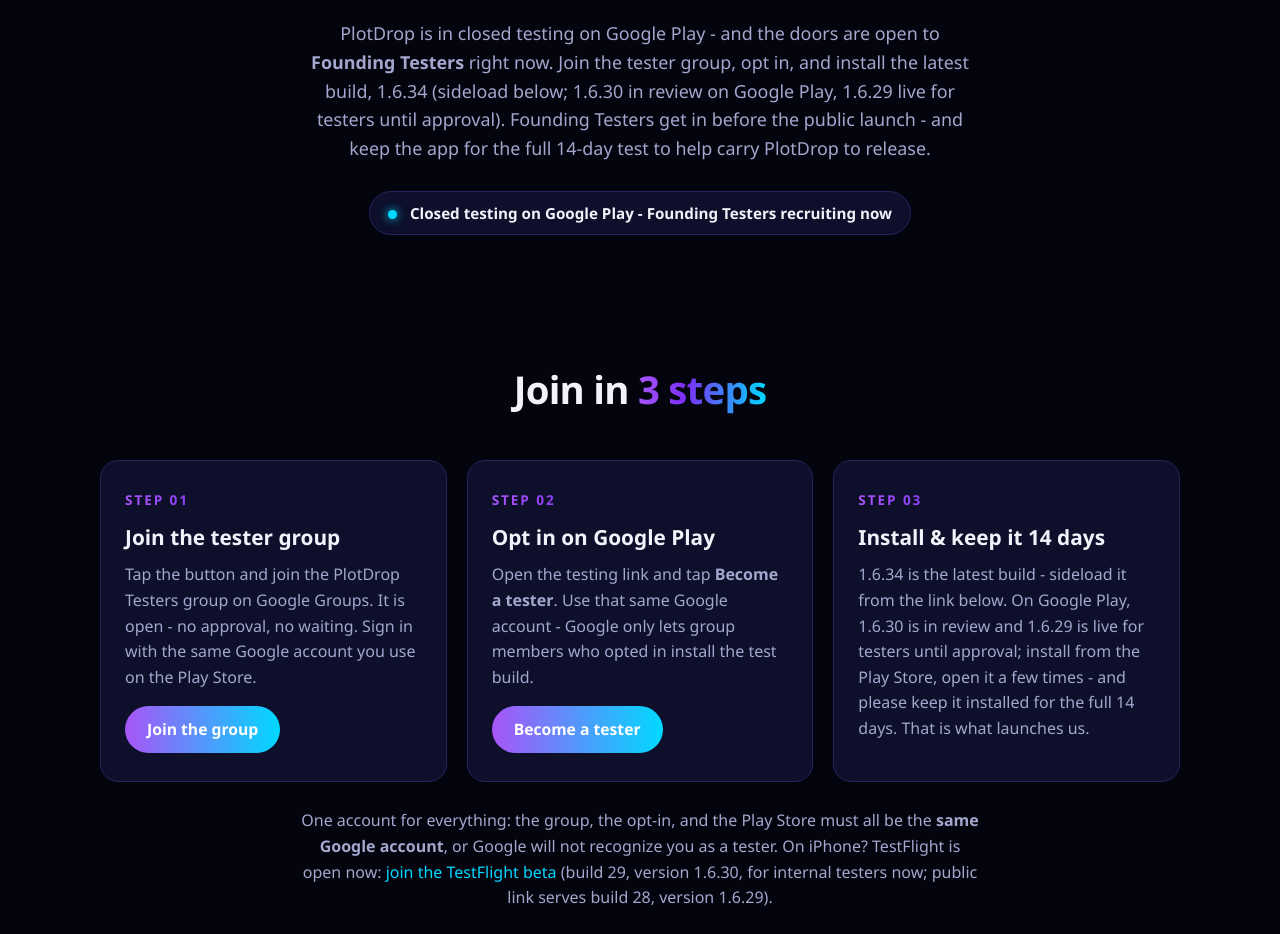
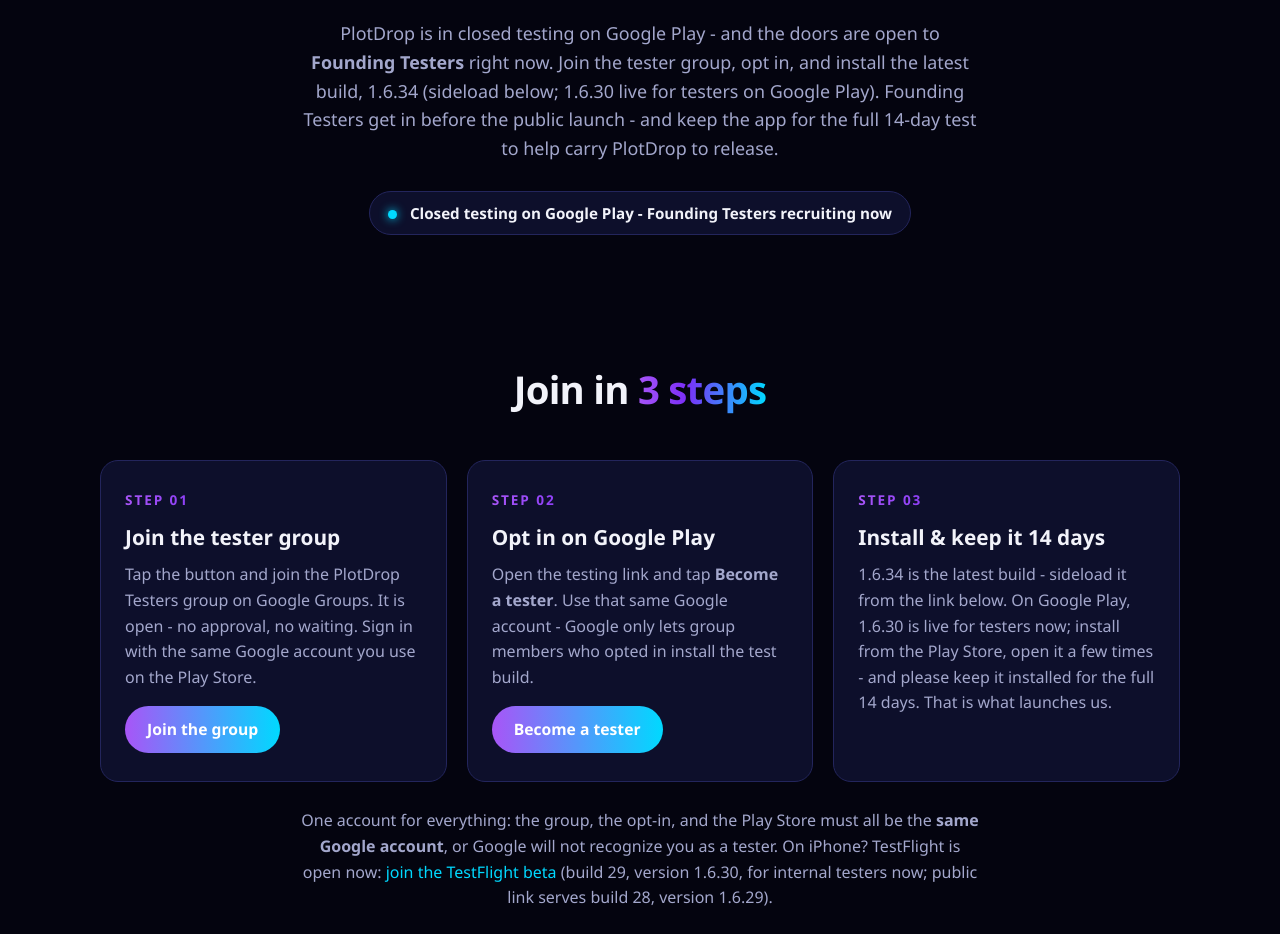
Before and after one commit to Prince1399/plotdrop-website, a plain HTML site: page download/index.html in a window 1280 px wide. Shown: the part 468-1402 px from the top of the page. Drawn offline with Linux system fonts and the light colour scheme.

Commit message:
Play lines: 1.6.30 live for testers (released Nov 1, 6:09 PM)

```diff
--- a/download/index.html
+++ b/download/index.html
@@ -27,7 +27,7 @@
       <p class="tagline">Read the story. Call the twist. Wait for the drop.</p>
       <p class="lede">PlotDrop is in closed testing on Google Play - and the doors are open
       to <strong>Founding Testers</strong> right now. Join the tester group, opt in, and install
-      the latest build, 1.6.34 (sideload below; 1.6.30 in review on Google Play, 1.6.29 live for testers until approval). Founding Testers get in before the
+      the latest build, 1.6.34 (sideload below; 1.6.30 live for testers on Google Play). Founding Testers get in before the
       public launch - and keep the app for the full 14-day test to help carry PlotDrop to release.</p>
       <div class="status-pill"><span class="dot"></span> Closed testing on Google Play - Founding Testers recruiting now</div>
     </div>
@@ -52,7 +52,7 @@
         <div class="beat">
           <div class="num grad-text">Step 03</div>
           <h3>Install &amp; keep it 14 days</h3>
-          <p>1.6.34 is the latest build - sideload it from the link below. On Google Play, 1.6.30 is in review and 1.6.29 is live for testers until approval; install from the Play Store, open it a few times - and please keep it installed for the full 14 days. That is what launches us.</p>
+          <p>1.6.34 is the latest build - sideload it from the link below. On Google Play, 1.6.30 is live for testers now; install from the Play Store, open it a few times - and please keep it installed for the full 14 days. That is what launches us.</p>
         </div>
       </div>
       <p class="note-line">One account for everything: the group, the opt-in, and the Play Store must all be the
```
Also changed, not shown: index.html (+2 -2 lines).
